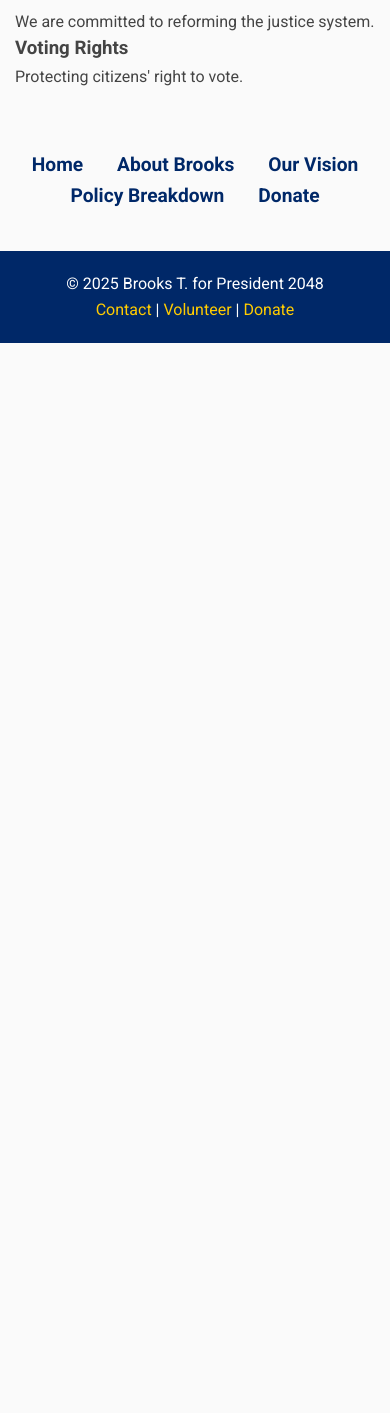
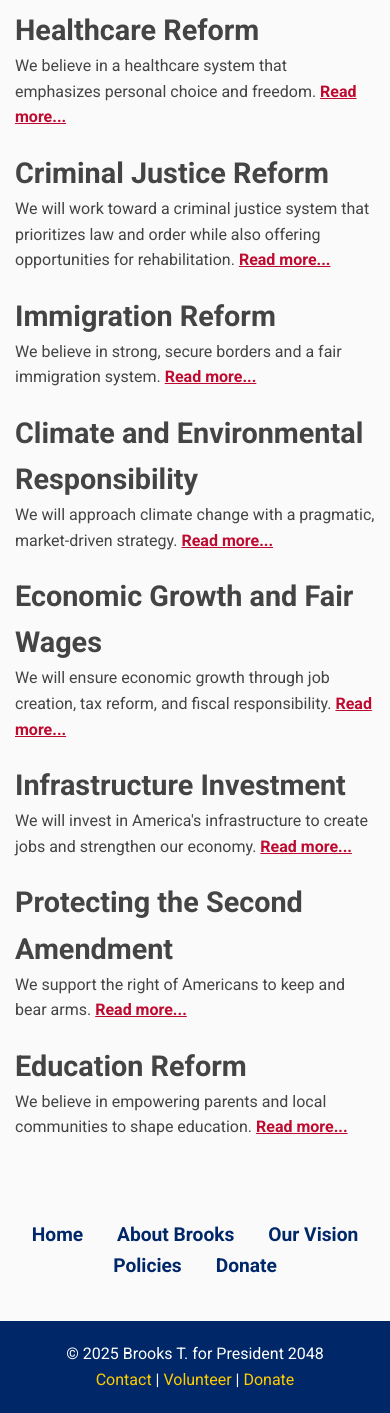
Before and after one commit to BrooksterBOYZ/President, a plain HTML site: page laws.html in a window 390 px wide. Shown: the part 496-1909 px from the top of the page. Before the commit the page ends 844 px from the top, so only its background shows below. Drawn offline with Linux system fonts and the light colour scheme.

Commit message:
Update laws.html

```diff
--- a/laws.html
+++ b/laws.html
@@ -3,35 +3,106 @@
 <head>
     <meta charset="UTF-8">
     <meta name="viewport" content="width=device-width, initial-scale=1.0">
-    <meta name="description" content="Brooks T. for President 2048 - Laws & Reforms">
+    <meta name="description" content="Laws & Reforms - Brooks T. for President 2048">
     <title>Laws & Reforms - Brooks T. for President 2048</title>
     <link href="https://fonts.googleapis.com/css2?family=Roboto:wght@400;700&family=Source+Sans+Pro:wght@400;600&display=swap" rel="stylesheet">
     <link rel="stylesheet" href="styles.css">
+    <script>
+        // JavaScript for Read More functionality
+        function togglePolicyDetails(event) {
+            const details = event.target.nextElementSibling;
+            const text = event.target;
+            if (details.style.display === "none") {
+                details.style.display = "block";
+                text.textContent = "Read less...";
+            } else {
+                details.style.display = "none";
+                text.textContent = "Read more...";
+            }
+        }
+    </script>
 </head>
 <body>
 
     <header>
         <h1>Laws & Reforms</h1>
-        <p>Reforming laws to build a fairer society.</p>
+        <p>Brooks T.'s Vision for a New America</p>
     </header>
 
     <div class="section" id="laws">
-        <h2>Laws & Reforms</h2>
-        <div class="laws-item">
+        <h2>Key Laws & Reforms</h2>
+
+        <div class="policy-item">
+            <h3>Healthcare Reform</h3>
+            <p>We believe in a healthcare system that emphasizes personal choice and freedom. <span class="expand" onclick="togglePolicyDetails(event)">Read more...</span></p>
+            <div class="policy-details" style="display: none;">
+                <p>We will provide affordable options while empowering individuals to make decisions that best suit their needs. We advocate for reducing government intervention, allowing for a more competitive healthcare marketplace, and ensuring the stability of Medicaid and Medicare for those who need it most.</p>
+            </div>
+        </div>
+
+        <div class="policy-item">
             <h3>Criminal Justice Reform</h3>
-            <p>We are committed to reforming the justice system.</p>
+            <p>We will work toward a criminal justice system that prioritizes law and order while also offering opportunities for rehabilitation. <span class="expand" onclick="togglePolicyDetails(event)">Read more...</span></p>
+            <div class="policy-details" style="display: none;">
+                <p>We support common-sense reforms to ensure that our system is fair and just. This includes focusing on rehabilitation for non-violent offenders, enhancing community policing, and maintaining strong support for law enforcement to protect our communities. We must balance justice with maintaining public safety.</p>
+            </div>
         </div>
-        <div class="laws-item">
-            <h3>Voting Rights</h3>
-            <p>Protecting citizens' right to vote.</p>
+
+        <div class="policy-item">
+            <h3>Immigration Reform</h3>
+            <p>We believe in strong, secure borders and a fair immigration system. <span class="expand" onclick="togglePolicyDetails(event)">Read more...</span></p>
+            <div class="policy-details" style="display: none;">
+                <p>Our immigration policy will be based on the rule of law, ensuring secure borders and welcoming legal immigration. We will address the issue of illegal immigration by strengthening enforcement and providing a pathway to citizenship for law-abiding, hardworking immigrants who contribute to our society.</p>
+            </div>
         </div>
+
+        <div class="policy-item">
+            <h3>Climate and Environmental Responsibility</h3>
+            <p>We will approach climate change with a pragmatic, market-driven strategy. <span class="expand" onclick="togglePolicyDetails(event)">Read more...</span></p>
+            <div class="policy-details" style="display: none;">
+                <p>Our goal is to promote innovation and environmental responsibility without over-regulating American businesses. We support clean energy innovation through tax incentives for renewable energy and smart environmental practices that protect our environment while maintaining economic growth.</p>
+            </div>
+        </div>
+
+        <div class="policy-item">
+            <h3>Economic Growth and Fair Wages</h3>
+            <p>We will ensure economic growth through job creation, tax reform, and fiscal responsibility. <span class="expand" onclick="togglePolicyDetails(event)">Read more...</span></p>
+            <div class="policy-details" style="display: none;">
+                <p>We support tax policies that encourage growth, reduce unnecessary government regulation, and create a business-friendly environment. By lowering taxes and simplifying regulations, we will empower the American worker and encourage innovation and entrepreneurship. We support fair wages, but also recognize the need for balanced policies that do not harm small businesses.</p>
+            </div>
+        </div>
+
+        <div class="policy-item">
+            <h3>Infrastructure Investment</h3>
+            <p>We will invest in America's infrastructure to create jobs and strengthen our economy. <span class="expand" onclick="togglePolicyDetails(event)">Read more...</span></p>
+            <div class="policy-details" style="display: none;">
+                <p>Our plan includes responsible investments in roads, bridges, and public transportation, prioritizing projects that will have the most impact on local communities and our national economy. We will ensure that taxpayer dollars are spent efficiently, and that projects are completed on time and within budget.</p>
+            </div>
+        </div>
+
+        <div class="policy-item">
+            <h3>Protecting the Second Amendment</h3>
+            <p>We support the right of Americans to keep and bear arms. <span class="expand" onclick="togglePolicyDetails(event)">Read more...</span></p>
+            <div class="policy-details" style="display: none;">
+                <p>We will stand firm in defending the Second Amendment and the right to self-defense. Our approach includes enforcing existing laws, ensuring that those who should not possess firearms cannot access them, and supporting responsible gun ownership with a focus on safety and respect for the Constitution.</p>
+            </div>
+        </div>
+
+        <div class="policy-item">
+            <h3>Education Reform</h3>
+            <p>We believe in empowering parents and local communities to shape education. <span class="expand" onclick="togglePolicyDetails(event)">Read more...</span></p>
+            <div class="policy-details" style="display: none;">
+                <p>We will support school choice, including charter schools and vouchers, so that parents have more control over their children’s education. We will also focus on vocational training to ensure that young people are prepared for the workforce, and advocate for an education system that upholds traditional values while preparing students for the future.</p>
+            </div>
+        </div>
+
     </div>
 
     <nav class="nav">
         <a href="index.html">Home</a>
         <a href="about.html">About Brooks</a>
         <a href="vision.html">Our Vision</a>
-        <a href="policy.html">Policy Breakdown</a>
+        <a href="policies.html">Policies</a>
         <a href="donate.html">Donate</a>
     </nav>
 
```
